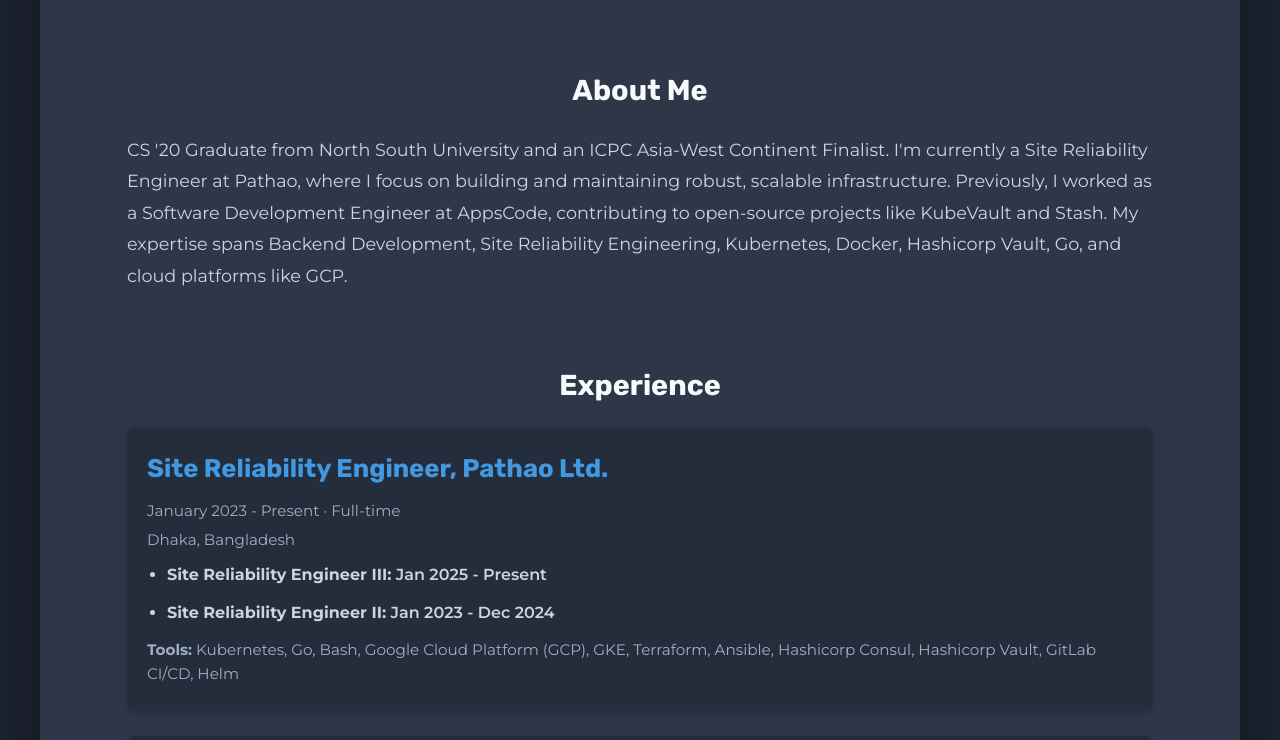
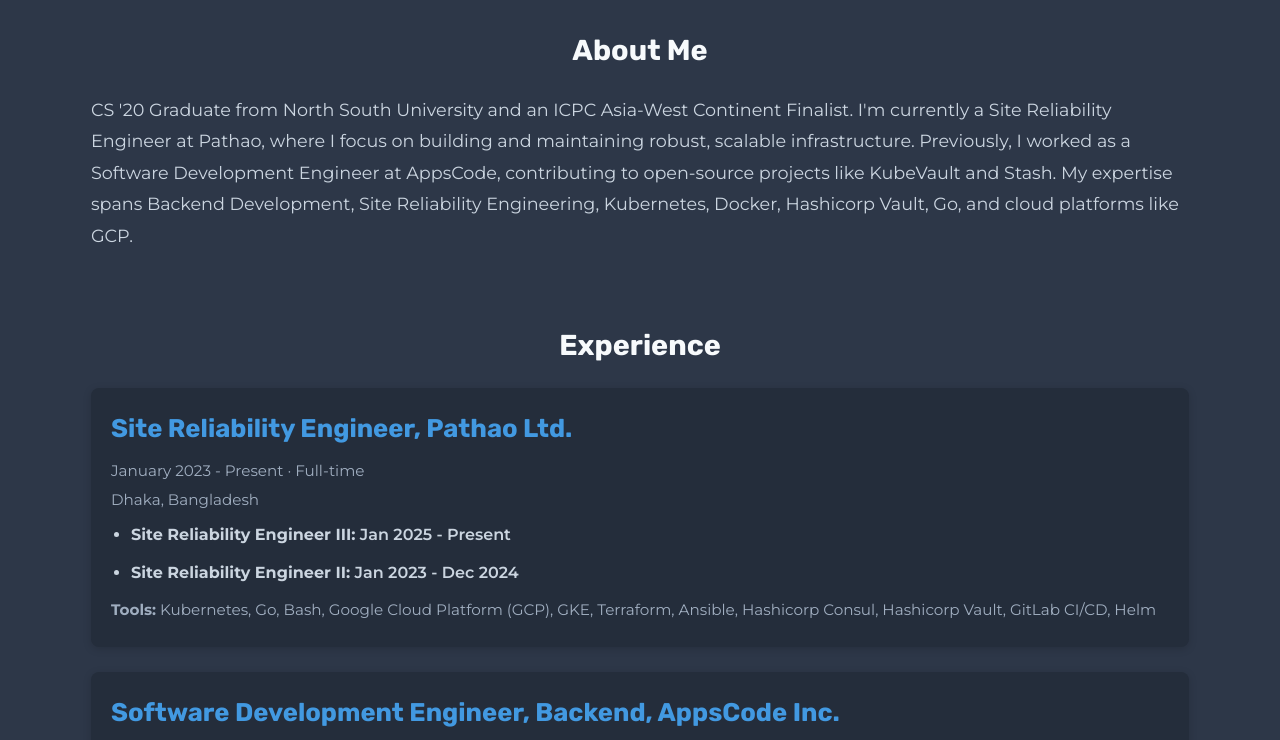
Before and after one commit to sakiib/sakiib.github.io, a plain HTML site: page index.html in a window 1280 px wide. Shown: the part 372-1112 px from the top of the page. Drawn offline with Linux system fonts and the light colour scheme.

Commit message:
update 2025

```diff
--- a/css/style.css
+++ b/css/style.css
@@ -39,7 +39,7 @@
     /* Removed display: flex and align-items: flex-start to allow natural block flow */
     justify-content: center; /* Center horizontally */
     background-color: #1A202C; /* A dark charcoal/blue-gray for the background */
-    padding: 20px; /* Add some padding around the content */
+    /* padding: 20px; Add some padding around the content */
 }
 
 .section {
@@ -52,7 +52,7 @@
     /* max-width: 800px; Increased max-width for better readability */
     width: 100%;
     margin: auto;
-    padding: 20px; /* Inner padding for the container */
+    /* padding: 20px; Inner padding for the container */
 }
 
 /* Home Section - Intro (main card) */
```
